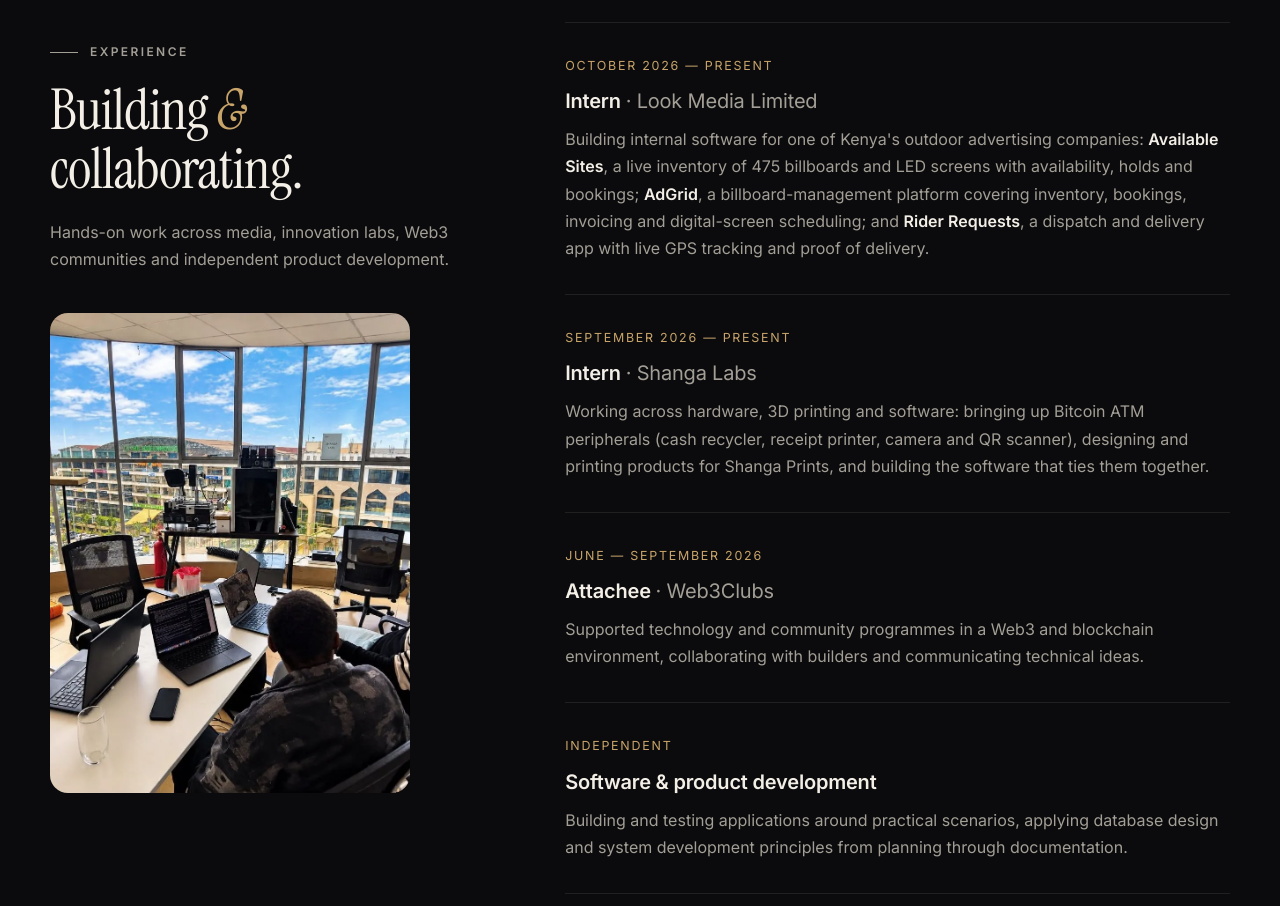
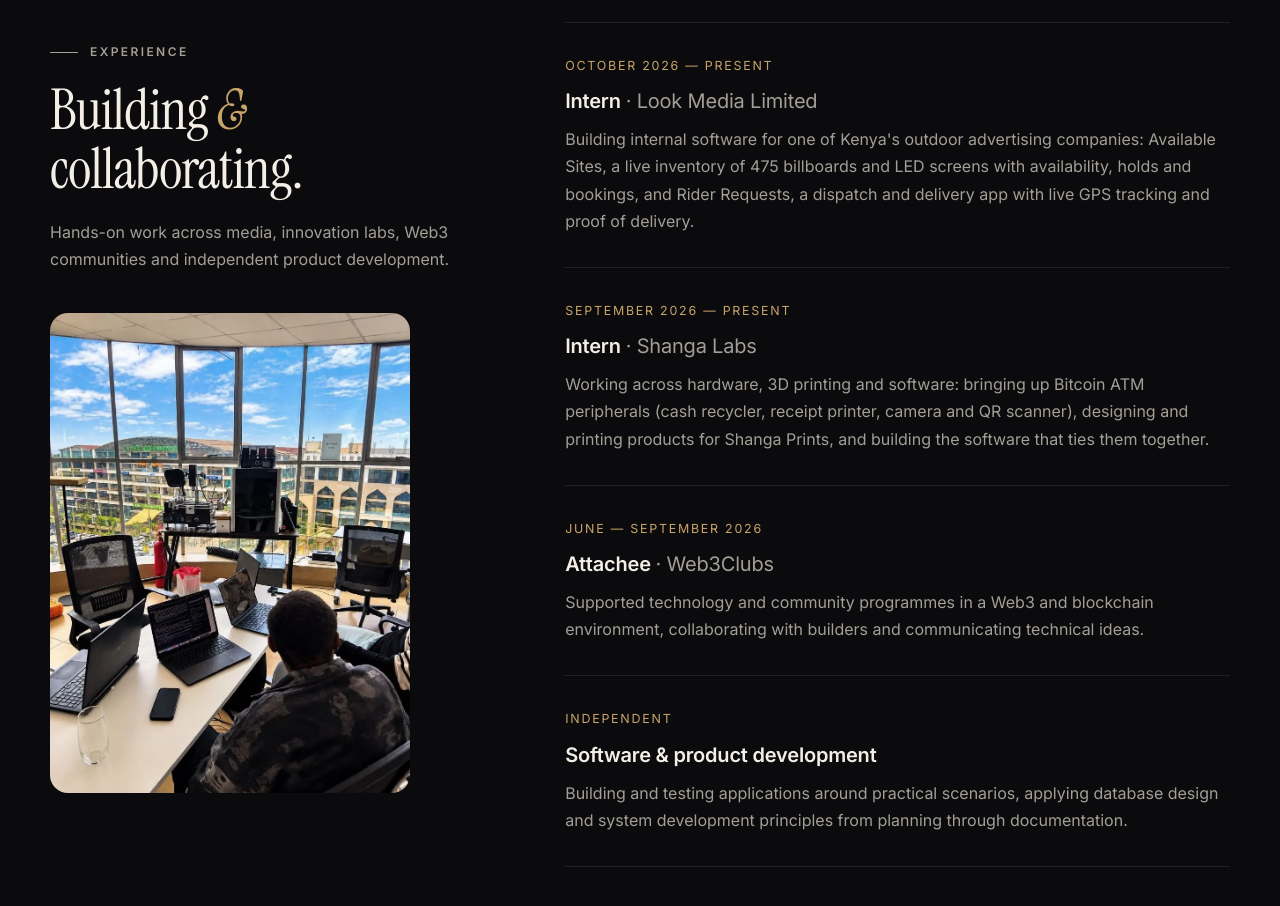
Before and after one commit to davidmunene/Portfolio, a plain HTML site: page index.html in a window 1280 px wide. Shown: the part 4440-5346 px from the top of the page. Drawn offline with Linux system fonts and the light colour scheme.

Commit message:
Remove AdGrid from experience and bold text from descriptions
Co-Authored-By: Claude Opus 5.5 <noreply@anthropic.com>

```diff
--- a/index.html
+++ b/index.html
@@ -366,11 +366,9 @@
             <h3>Intern <span class="org">· Look Media Limited</span></h3>
             <p>
               Building internal software for one of Kenya's outdoor advertising companies:
-              <strong>Available Sites</strong>, a live inventory of 475 billboards and LED screens
-              with availability, holds and bookings; <strong>AdGrid</strong>, a billboard-management
-              platform covering inventory, bookings, invoicing and digital-screen scheduling; and
-              <strong>Rider Requests</strong>, a dispatch and delivery app with live GPS tracking
-              and proof of delivery.
+              Available Sites, a live inventory of 475 billboards and LED screens with
+              availability, holds and bookings, and Rider Requests, a dispatch and delivery
+              app with live GPS tracking and proof of delivery.
             </p>
           </li>
           <li class="reveal">
--- a/styles.css
+++ b/styles.css
@@ -1032,8 +1032,3 @@ h3 {
     grid-column: 1;
   }
 }
-
-.timeline p strong {
-  color: var(--text);
-  font-weight: 600;
-}
```
